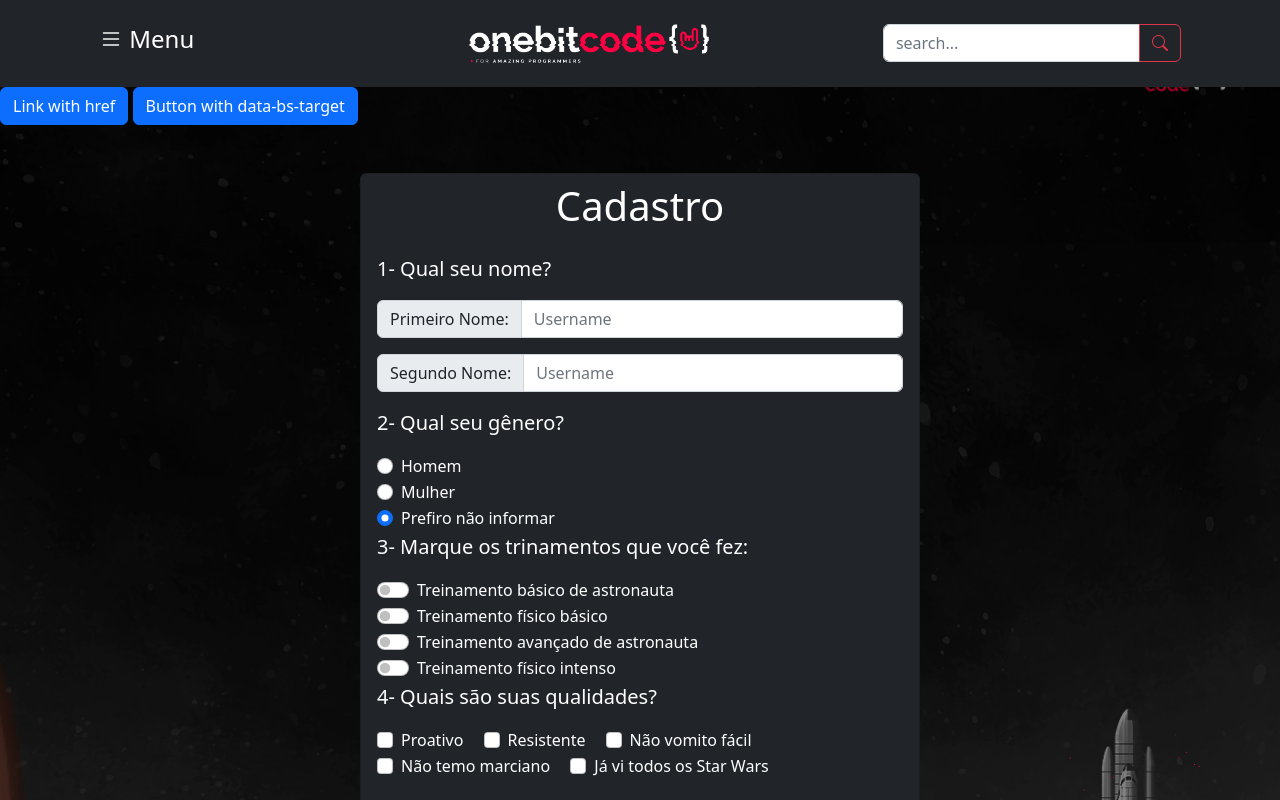
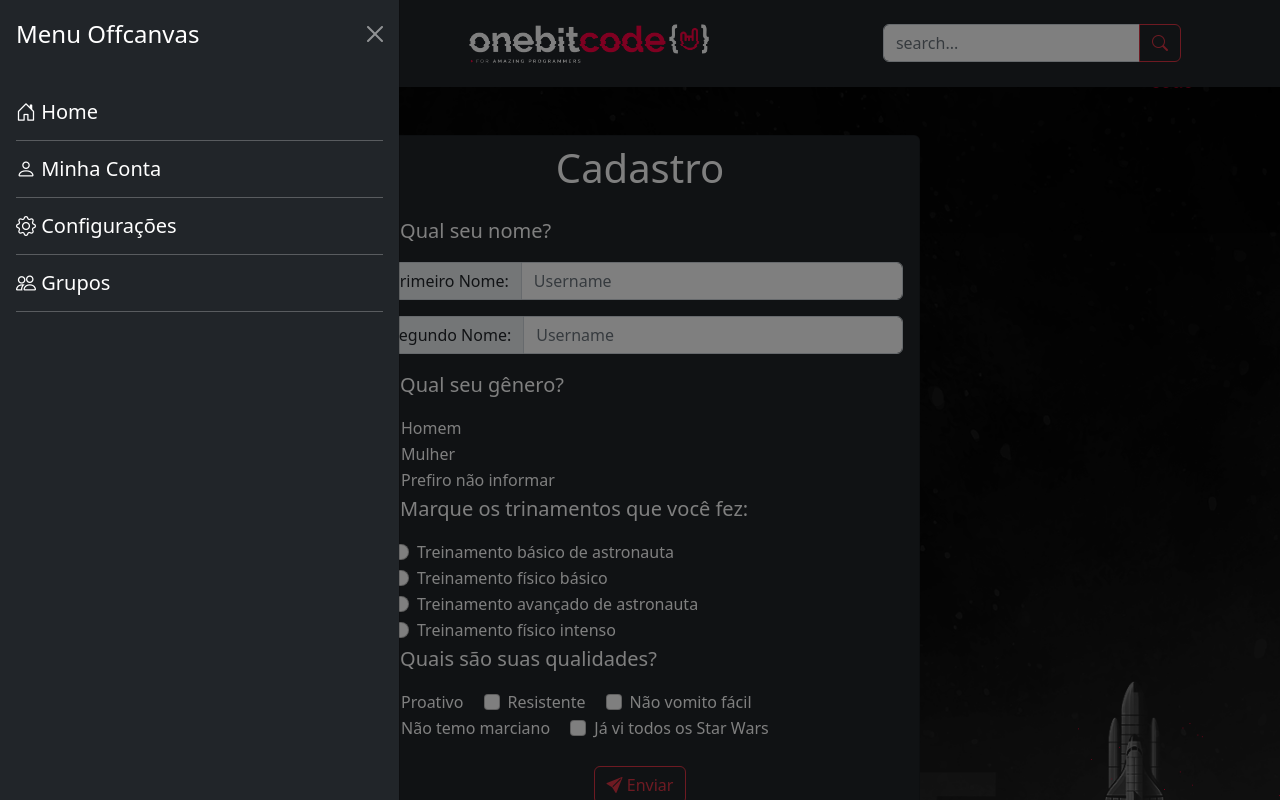
Before and after one commit to RicardoAmorimS/Bootstrap, a website: page index.html in a window 1280 px wide. Both pictures are taken after a click on the button "Menu". Shown: the top 800 px of the page. Drawn offline with nearby package versions, Linux system fonts and the light colour scheme.

Commit message:
Adicionando o OffCanvas ao projeto

```diff
--- a/index.html
+++ b/index.html
@@ -19,8 +19,8 @@
             color: white;
         }
 
-        #menu:hover{
-            color: #ff4143;
+        .menu:hover{
+            color: #ff0043;
         }
 
     </style>
@@ -31,11 +31,11 @@
     <nav class="navbar navbar-expand-lg navbar-dark bg-dark">
         <div class="container-fluid d-flex flex-row py-2 justify-content-around">
             <div class="p-2">
-                <h4><a class="nav-link active" aria-current="page" id="menu" href="#"><i
+                <h4><a class="nav-link active menu"   data-bs-toggle="offcanvas" href="#offcanvasExample" role="button" aria-controls="offcanvasExample"><i
                     class="bi bi-list"></i> Menu</a></h4>
             </div>
             <div class="p-2" style="margin-left: 8%;">
-                <img src="./imagens/logoOneBitDark.png" class="card-img-to img-fluid" style="max-width: 15rem;">
+                <img src="./imagens/logoOneBitDark.png" class="img-fluid" style="max-width: 15rem;">
             </div>
 
 
@@ -67,32 +67,31 @@
     </nav>
 
     <!-- Offcanvas -->
-    <a class="btn btn-primary" data-bs-toggle="offcanvas" href="#offcanvasExample" role="button" aria-controls="offcanvasExample">
-        Link with href
-      </a>
-      <button class="btn btn-primary" type="button" data-bs-toggle="offcanvas" data-bs-target="#offcanvasExample" aria-controls="offcanvasExample">
-        Button with data-bs-target
-      </button>
 
-      <div class="offcanvas offcanvas-start" tabindex="-1" id="offcanvasExample" aria-labelledby="offcanvasExampleLabel">
+      <div class="offcanvas offcanvas-start bg-dark" tabindex="-1" id="offcanvasExample" aria-labelledby="offcanvasExampleLabel">
         <div class="offcanvas-header">
-          <h5 class="offcanvas-title" id="offcanvasExampleLabel">Offcanvas</h5>
-          <button type="button" class="btn-close" data-bs-dismiss="offcanvas" aria-label="Close"></button>
+          <h4 class="offcanvas-title" id="offcanvasExampleLabel">Menu Offcanvas</h4>
+          <button type="button" class="btn-close btn-close-white" data-bs-dismiss="offcanvas" aria-label="Close"></button>
         </div>
         <div class="offcanvas-body">
           <div>
-            Some text as placeholder. In real life you can have the elements you have chosen. Like, text, images, lists, etc.
+            <h5><a class="nav-link active menu my-3" href=""><i class="bi bi-house-door"></i> Home</a></h5>
           </div>
-          <div class="dropdown mt-3">
-            <button class="btn btn-secondary dropdown-toggle" type="button" data-bs-toggle="dropdown">
-              Dropdown button
-            </button>
-            <ul class="dropdown-menu">
-              <li><a class="dropdown-item" href="#">Action</a></li>
-              <li><a class="dropdown-item" href="#">Another action</a></li>
-              <li><a class="dropdown-item" href="#">Something else here</a></li>
-            </ul>
+          <hr>
+          <div>
+            <h5><a class="nav-link active menu my-3" href=""><i class="bi bi-person"></i> Minha Conta</a></h5>
           </div>
+          <hr>
+          <div>
+            <h5><a class="nav-link active menu my-3" href=""><i class="bi bi-gear"></i> Configurações</a></h5>
+          </div>
+          <hr>
+          <div>
+            <h5><a class="nav-link active menu my-3" href=""><i class="bi bi-people"></i> Grupos</a></h5>
+          </div>
+          <hr>
+
+
         </div>
       </div>
 
```
